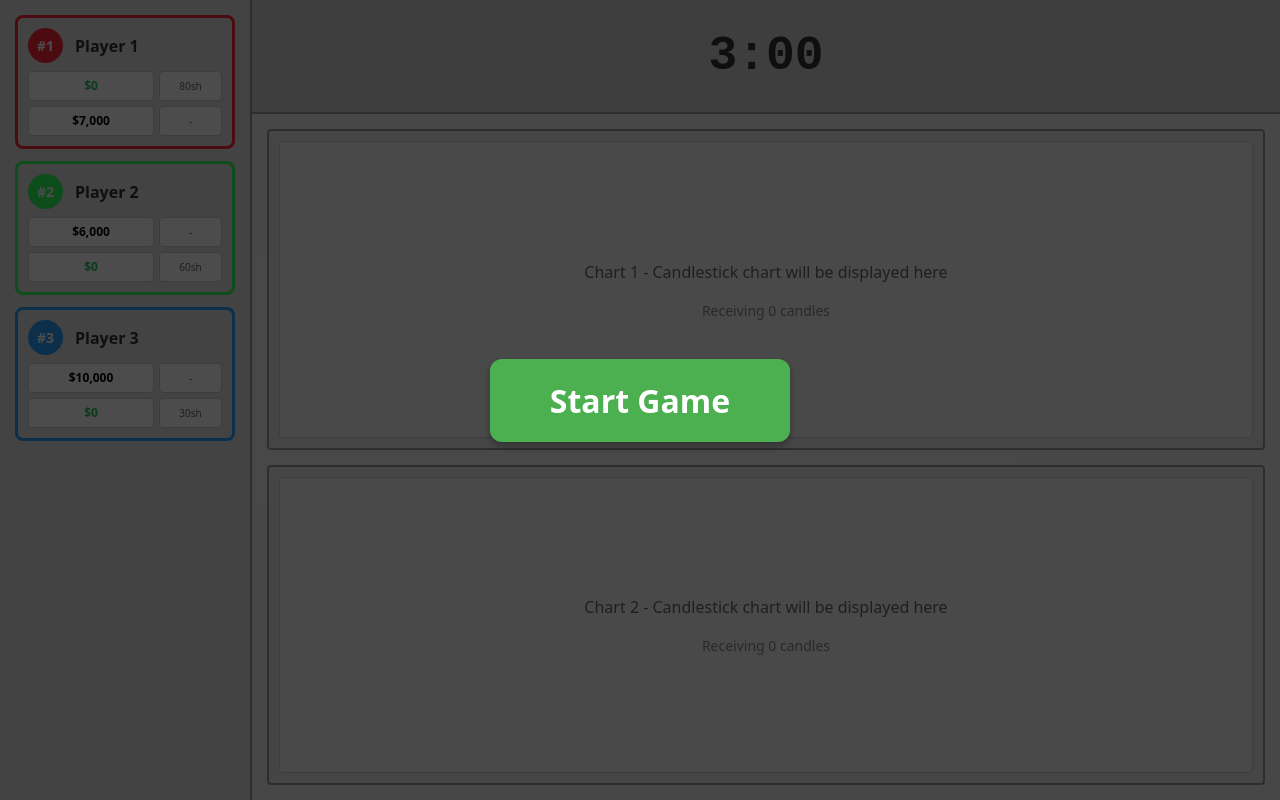
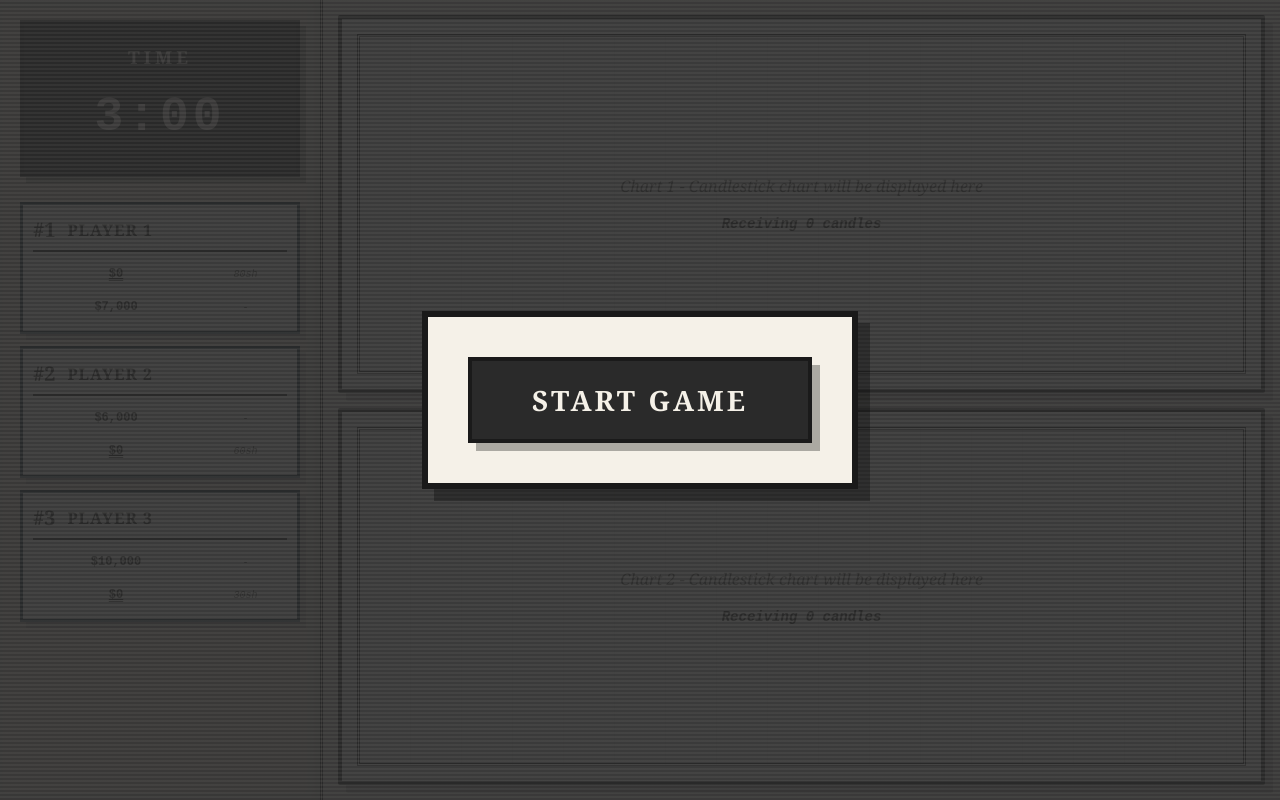
Before and after one commit to codingbear314/KAIL_SAC_2025, a React (Vite) app in the folder Front/: page / in a window 1280 px wide. Built offline with nearby package versions, Linux system fonts and the light colour scheme.

Commit message:
20c Newspaper

```diff
--- a/Front/src/Chart.tsx
+++ b/Front/src/Chart.tsx
@@ -38,23 +38,45 @@ const styles: { [key: string]: React.CSSProperties } = {
   },
   chartArea: {
     flex: 1,
-    backgroundColor: '#f5f5f5',
-    border: '1px solid #ccc',
-    borderRadius: '4px',
+    backgroundColor: '#fefcf7',
+    border: '3px double #2a2a2a',
+    borderRadius: '0',
     display: 'flex',
     alignItems: 'center',
     justifyContent: 'center',
     minHeight: '200px',
+    position: 'relative',
+    overflow: 'hidden',
+    backgroundImage: `
+      repeating-linear-gradient(
+        90deg,
+        transparent,
+        transparent 50px,
+        rgba(42,42,42,0.05) 50px,
+        rgba(42,42,42,0.05) 51px
+      ),
+      repeating-linear-gradient(
+        0deg,
+        transparent,
+        transparent 50px,
+        rgba(42,42,42,0.05) 50px,
+        rgba(42,42,42,0.05) 51px
+      )
+    `,
   },
   placeholder: {
-    color: '#666',
+    color: '#4a4a4a',
     fontSize: '16px',
     textAlign: 'center',
+    fontFamily: "'Georgia', serif",
+    fontStyle: 'italic',
   },
   dataInfo: {
     marginTop: '10px',
     fontSize: '14px',
-    color: '#888',
+    color: '#1a1a1a',
+    fontFamily: "'Courier New', monospace",
+    fontWeight: 'bold',
   },
 };
 
--- a/Front/src/GameOverlay.tsx
+++ b/Front/src/GameOverlay.tsx
@@ -30,36 +30,57 @@ const styles: { [key: string]: React.CSSProperties } = {
     left: 0,
     right: 0,
     bottom: 0,
-    backgroundColor: 'rgba(0, 0, 0, 0.7)',
+    backgroundColor: 'rgba(42, 42, 42, 0.92)',
     display: 'flex',
     alignItems: 'center',
     justifyContent: 'center',
     zIndex: 1000,
+    backgroundImage: `
+      repeating-linear-gradient(
+        0deg,
+        transparent,
+        transparent 2px,
+        rgba(245,241,232,0.05) 2px,
+        rgba(245,241,232,0.05) 4px
+      )
+    `,
   },
   content: {
     display: 'flex',
     flexDirection: 'column',
     alignItems: 'center',
-    gap: '20px',
+    gap: '30px',
+    padding: '40px',
+    backgroundColor: '#f5f1e8',
+    border: '6px solid #1a1a1a',
+    boxShadow: '12px 12px 0 rgba(0, 0, 0, 0.3)',
   },
   gameOverText: {
-    color: 'white',
-    fontSize: '64px',
+    color: '#1a1a1a',
+    fontSize: '72px',
     fontWeight: 'bold',
     margin: 0,
-    textShadow: '2px 2px 4px rgba(0, 0, 0, 0.5)',
+    fontFamily: "'Georgia', serif",
+    textTransform: 'uppercase',
+    letterSpacing: '8px',
+    borderTop: '4px solid #1a1a1a',
+    borderBottom: '4px solid #1a1a1a',
+    padding: '20px 0',
   },
   startButton: {
     padding: '20px 60px',
-    fontSize: '32px',
+    fontSize: '28px',
     fontWeight: 'bold',
-    backgroundColor: '#4CAF50',
-    color: 'white',
-    border: 'none',
-    borderRadius: '12px',
+    backgroundColor: '#2a2a2a',
+    color: '#f5f1e8',
+    border: '4px solid #1a1a1a',
+    borderRadius: '0',
     cursor: 'pointer',
-    boxShadow: '0 4px 8px rgba(0, 0, 0, 0.3)',
-    transition: 'transform 0.2s, box-shadow 0.2s',
+    boxShadow: '8px 8px 0 rgba(0, 0, 0, 0.3)',
+    transition: 'all 0.2s ease',
+    textTransform: 'uppercase',
+    letterSpacing: '3px',
+    fontFamily: "'Georgia', serif",
   },
 };
 
--- a/Front/src/GamePage.tsx
+++ b/Front/src/GamePage.tsx
@@ -150,18 +150,20 @@ const GamePage: React.FC = () => {
         />
       )}
 
-      {/* Left Sidebar - Scoreboard */}
+      {/* Left Sidebar - Timer and Scoreboard */}
       <div style={styles.sidebar}>
+        {/* Timer */}
+        <div style={styles.timerSection}>
+          <div style={styles.timerLabel}>TIME</div>
+          <div style={styles.timer}>{formatTime(timeRemaining)}</div>
+        </div>
+
+        {/* Scoreboard */}
         <Scoreboard chartPrices={chartPrices} />
       </div>
 
-      {/* Main Content Area */}
+      {/* Main Content Area - Charts Only */}
       <div style={styles.mainContent}>
-        {/* Header with Timer */}
-        <header style={styles.header}>
-          <div style={styles.timer}>{formatTime(timeRemaining)}</div>
-        </header>
-
         {/* Charts Grid - 1x2 layout */}
         <div style={styles.chartsGrid}>
           <div style={styles.chartContainer}>
@@ -181,33 +183,48 @@ const styles: { [key: string]: React.CSSProperties } = {
     display: 'flex',
     height: '100vh',
     width: '100vw',
-    backgroundColor: '#f0f0f0',
+    backgroundColor: '#f5f1e8',
     overflow: 'hidden',
+    fontFamily: "'Georgia', 'Times New Roman', serif",
   },
   sidebar: {
-    width: '220px',
-    backgroundColor: '#e0e0e0',
-    padding: '15px',
-    borderRight: '2px solid #999',
-    overflowY: 'hidden',
+    width: '280px',
+    backgroundColor: '#e8e3d8',
+    padding: '20px',
+    borderRight: '3px double #2a2a2a',
+    overflowY: 'auto',
+    boxShadow: 'inset -5px 0 10px rgba(0, 0, 0, 0.1)',
+    display: 'flex',
+    flexDirection: 'column',
+    gap: '25px',
+  },
+  timerSection: {
+    backgroundColor: '#2a2a2a',
+    padding: '20px',
+    border: '4px solid #1a1a1a',
+    boxShadow: '6px 6px 0 rgba(0, 0, 0, 0.3)',
+    textAlign: 'center',
+  },
+  timerLabel: {
+    fontSize: '18px',
+    fontWeight: 'bold',
+    color: '#f5f1e8',
+    letterSpacing: '4px',
+    marginBottom: '10px',
+    fontFamily: "'Georgia', serif",
+  },
+  timer: {
+    fontSize: '48px',
+    fontWeight: '900',
+    color: '#f5f1e8',
+    fontFamily: "'Courier New', monospace",
+    letterSpacing: '4px',
   },
   mainContent: {
     flex: 1,
     display: 'flex',
     flexDirection: 'column',
     overflow: 'hidden',
-  },
-  header: {
-    backgroundColor: '#d0d0d0',
-    padding: '20px',
-    textAlign: 'center',
-    borderBottom: '2px solid #999',
-  },
-  timer: {
-    fontSize: '48px',
-    fontWeight: 'bold',
-    color: '#333',
-    fontFamily: 'monospace',
   },
   chartsGrid: {
     flex: 1,
@@ -216,16 +233,27 @@ const styles: { [key: string]: React.CSSProperties } = {
     gap: '15px',
     padding: '15px',
     overflow: 'hidden',
+    backgroundImage: `
+      repeating-linear-gradient(
+        0deg,
+        transparent,
+        transparent 2px,
+        rgba(0,0,0,0.03) 2px,
+        rgba(0,0,0,0.03) 4px
+      )
+    `,
   },
   chartContainer: {
     flex: 1,
-    backgroundColor: '#e8e8e8',
-    border: '2px solid #999',
-    borderRadius: '4px',
-    padding: '10px',
+    backgroundColor: '#fefcf7',
+    border: '4px solid #2a2a2a',
+    borderRadius: '2px',
+    padding: '15px',
     display: 'flex',
     flexDirection: 'column',
     minHeight: 0,
+    boxShadow: '8px 8px 0 rgba(0, 0, 0, 0.2)',
+    position: 'relative',
   },
 };
 
--- a/Front/src/Scoreboard.tsx
+++ b/Front/src/Scoreboard.tsx
@@ -28,9 +28,9 @@ const Scoreboard: React.FC<ScoreboardProps> = ({ chartPrices }) => {
   const prices = chartPrices;
 
   const PLAYER_COLORS = {
-    1: '#ff2339ff',
-    2: '#2dff5bff',
-    3: '#27a1ffff',
+    1: '#1a1a1a',
+    2: '#1a1a1a',
+    3: '#1a1a1a',
   };
 
   // either all cash or all stock
@@ -79,15 +79,13 @@ const Scoreboard: React.FC<ScoreboardProps> = ({ chartPrices }) => {
             key={player.id}
             style={{
               ...styles.playerCard,
-              borderColor: player.color,
-              backgroundColor: player.color + '33', // Add transparency
             }}
           >
             <div style={styles.playerHeader}>
               <div
                 style={{
-                  ...styles.rankBadge,
-                  backgroundColor: player.color,
+                  ...styles.rankText,
+                  color: player.color,
                 }}
               >
                 #{player.rank}
@@ -143,34 +141,36 @@ const styles: { [key: string]: React.CSSProperties } = {
   },
   playerCard: {
     border: '3px solid',
-    borderRadius: '8px',
+    borderRadius: '0',
     padding: '10px',
     display: 'flex',
     flexDirection: 'column',
     gap: '8px',
+    backgroundColor: '#fefcf7',
+    boxShadow: '6px 6px 0 rgba(0, 0, 0, 0.15)',
+    position: 'relative',
   },
   playerHeader: {
     display: 'flex',
     alignItems: 'center',
     gap: '12px',
+    borderBottom: '2px solid #2a2a2a',
+    paddingBottom: '5px',
   },
-  rankBadge: {
-    color: 'white',
-    width: '35px',
-    height: '35px',
-    borderRadius: '50%',
-    display: 'flex',
-    alignItems: 'center',
-    justifyContent: 'center',
+  rankText: {
     fontWeight: 'bold',
-    fontSize: '14px',
+    fontSize: '20px',
     flexShrink: 0,
+    fontFamily: "'Georgia', serif",
   },
   playerName: {
     fontWeight: 'bold',
     fontSize: '16px',
-    color: '#333',
+    color: '#1a1a1a',
     flex: 1,
+    fontFamily: "'Georgia', serif",
+    textTransform: 'uppercase',
+    letterSpacing: '1px',
   },
   chartsGrid: {
     display: 'grid',
@@ -179,9 +179,9 @@ const styles: { [key: string]: React.CSSProperties } = {
     gap: '5px',
   },
   chartCell: {
-    backgroundColor: '#ffffff',
-    border: '1px solid #ccc',
-    borderRadius: '4px',
+    backgroundColor: 'transparent',
+    border: 'none',
+    borderRadius: '0',
     padding: '5px',
     display: 'flex',
     alignItems: 'center',
@@ -189,17 +189,20 @@ const styles: { [key: string]: React.CSSProperties } = {
     fontSize: '12px',
     fontWeight: 'bold',
     textAlign: 'center',
+    fontFamily: "'Courier New', monospace",
   },
   cashValue: {
-    color: '#000000',
+    color: '#1a1a1a',
   },
   stockValue: {
-    color: '#22c55e',
+    color: '#1a1a1a',
+    textDecoration: 'underline',
+    textDecorationStyle: 'double',
   },
   sharesCell: {
-    backgroundColor: '#ffffff',
-    border: '1px solid #ccc',
-    borderRadius: '4px',
+    backgroundColor: 'transparent',
+    border: 'none',
+    borderRadius: '0',
     padding: '5px',
     display: 'flex',
     alignItems: 'center',
@@ -207,7 +210,9 @@ const styles: { [key: string]: React.CSSProperties } = {
     fontSize: '10px',
     fontWeight: 'normal',
     textAlign: 'center',
-    color: '#666',
+    color: '#4a4a4a',
+    fontFamily: "'Courier New', monospace",
+    fontStyle: 'italic',
   },
 };
 
```
